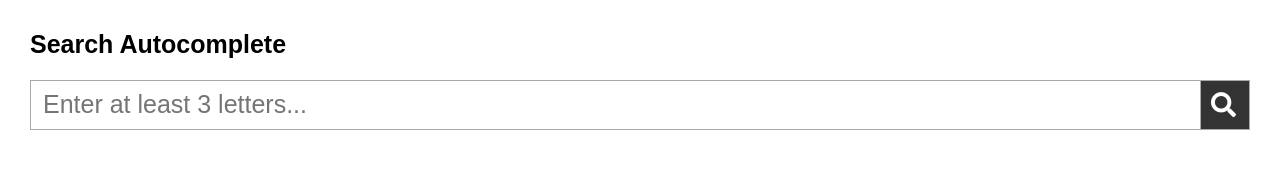
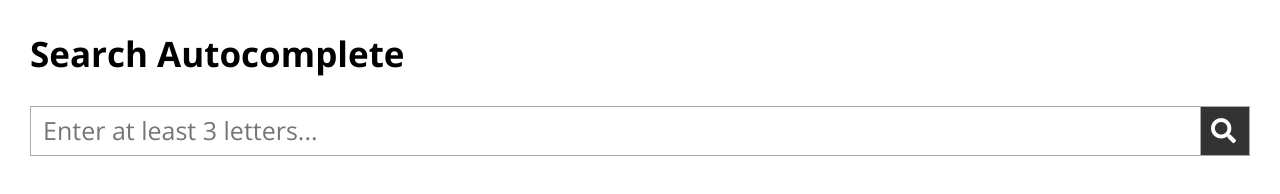
Before and after one commit to rolandjlevy/-js-autocomplete-dropdown-with-api, a plain HTML site: page index.html in a window 1280 px wide. Drawn offline with nearby package versions, Linux system fonts and the light colour scheme.

Commit message:
Added Open Sans font

```diff
--- a/index.html
+++ b/index.html
@@ -4,6 +4,7 @@
     <meta charset="utf-8">
     <meta name="viewport" content="width=device-width">
     <title>Search Autocomplete</title>
+    <link href="https://fonts.googleapis.com/css2?family=Open+Sans:wght@400;600;700&display=swap" rel="stylesheet">
     <link href="style.css" rel="stylesheet" type="text/css" />
     <link href="https://cdnjs.cloudflare.com/ajax/libs/font-awesome/5.13.0/css/all.min.css" rel="stylesheet" type="text/css">
   </head>
--- a/style.css
+++ b/style.css
@@ -15,8 +15,12 @@ body {
 
 * {
   box-sizing: border-box;
-  font-family: Arial, Helvetica, sans-serif;
+  font-family: 'Open Sans', Arial, Helvetica, sans-serif;
   font-size: 1.25rem;
+}
+
+h2 {
+  font-size: 1.75rem;
 }
 
 .wrapper {
@@ -95,6 +99,7 @@ body {
   transition: all 0.3s ease;
   width: var(--search-button-size);
   height: var(--search-button-size);
+  font-family: Arial, Helvetica, sans-serif;
 }
 
 #menu:hover .search-btn {
```
